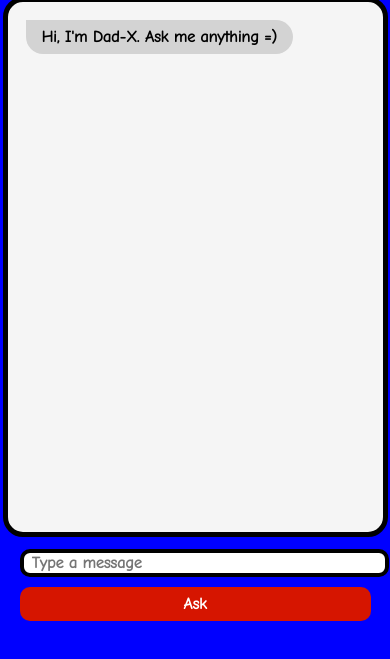
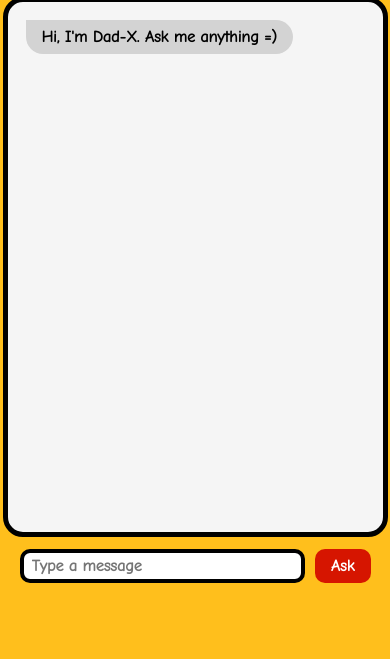
Before and after one commit to kaylenho/kaylenho, a plain HTML site: page index.html in a window 390 px wide. Shown: the part 145-804 px from the top of the page. Drawn offline with Linux system fonts and the light colour scheme.

Commit message:
Update style.css

```diff
--- a/style.css
+++ b/style.css
@@ -1,7 +1,6 @@
 body{
     font-family:Impact, Haettenschweiler, 'Arial Narrow Bold', sans-serif;
-    /* background-color:rgb(255, 191, 28); */
-    background-color: blue;
+    background-color:rgb(255, 191, 28);
     display: flex;
     flex-direction: column; /* stack children vertically */
     align-items: center;    /* center items horizontally */
@@ -134,18 +133,18 @@ button:hover{
   }
 
   #textbox {
-    flex-direction: column;
-    align-items: stretch;
+    flex-direction: row;
+    justify-content: space-around;
     width: 90vw;
     padding: 12px;
     gap: 10px;
   }
 
   #input {
-    width: 100%;
+    width: 325px;
   }
 
-  button {
+  /* button {
     width: 100%;
-  }
+  } */
 }
```
